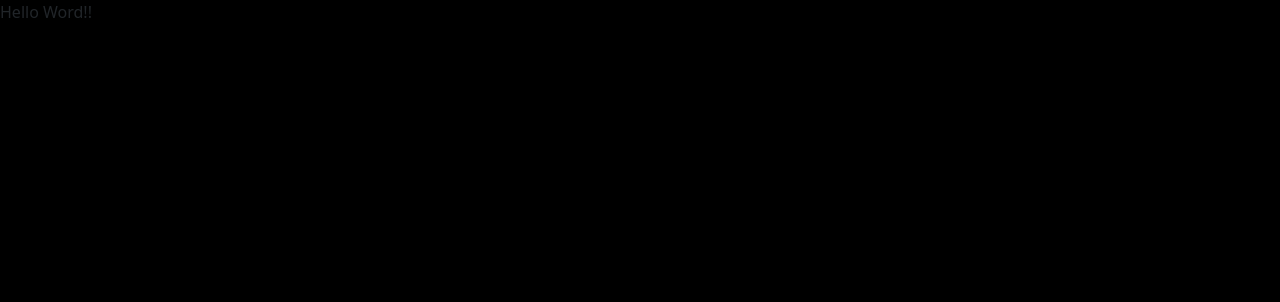
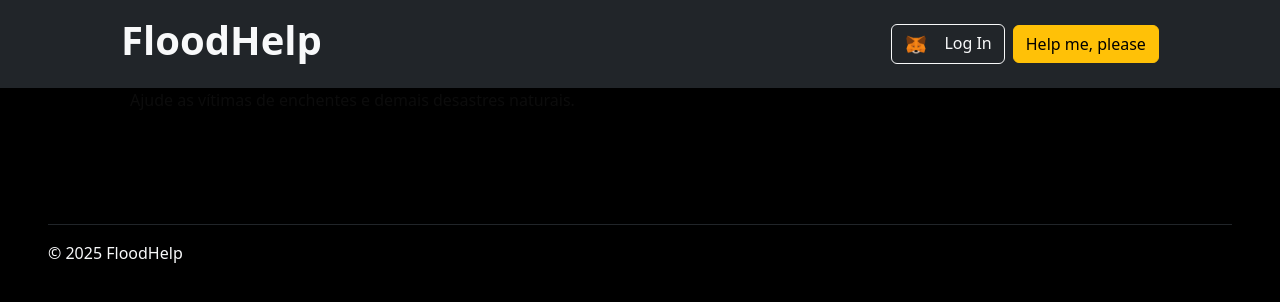
Before and after one commit to humbertoromanojr/web3-floodHelp, a Next.js app in the folder dapp/: page / in a window 1280 px wide. Shown: the top 302 px of the page. Built offline with nearby package versions, Linux system fonts and the light colour scheme.

Commit message:
Updating html page home

```diff
--- a/dapp/src/app/page.js
+++ b/dapp/src/app/page.js
@@ -1,3 +1,42 @@
 export default function Home() {
-  return <div>Hello Word!!</div>;
+  return (
+    <>
+      <header className="p-3 text-bg-dark">
+        <div className="container">
+          <div className="d-flex flex-wrap align-items-center justify-content-center">
+            <a
+              href="/"
+              className="justify-content-start"
+              style={{ textDecoration: "none" }}
+            >
+              <h1 className="fw-bold text-light">FloodHelp</h1>
+            </a>
+            <div className="col-9 text-end">
+              <button type="button" className="btn btn-outline-light me-2">
+                <img
+                  src="/logo-metamask.png"
+                  alt="logo metamask"
+                  width="24"
+                  className="me-3"
+                />
+                Log In
+              </button>
+              <a href="/create" className="btn btn-warning">
+                Help me, please
+              </a>
+            </div>
+          </div>
+        </div>
+      </header>
+      <div className="container">
+        <div className="row ps-5">
+          <p>Ajude as vítimas de enchentes e demais desastres naturais.</p>
+        </div>
+        <div className="p-4 mx-5"></div>
+      </div>
+      <footer className="d-flex flex-wrap justify-content-between align-items-center py-3 m-5 border-top border-dark">
+        <p className="col-4 mb-0 text-light">&copy; 2025 FloodHelp</p>
+      </footer>
+    </>
+  );
 }
```
